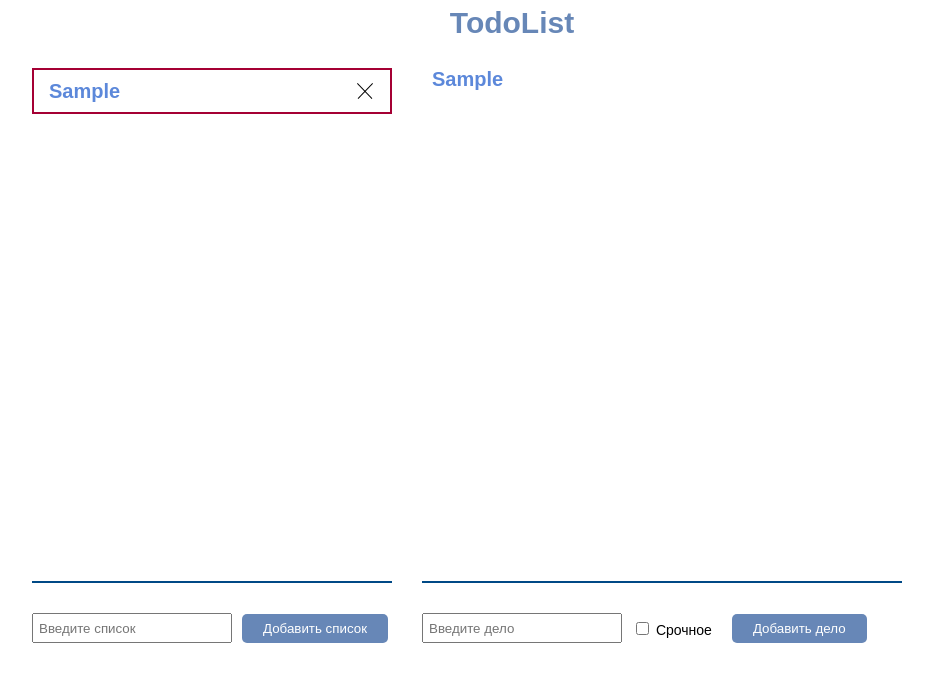
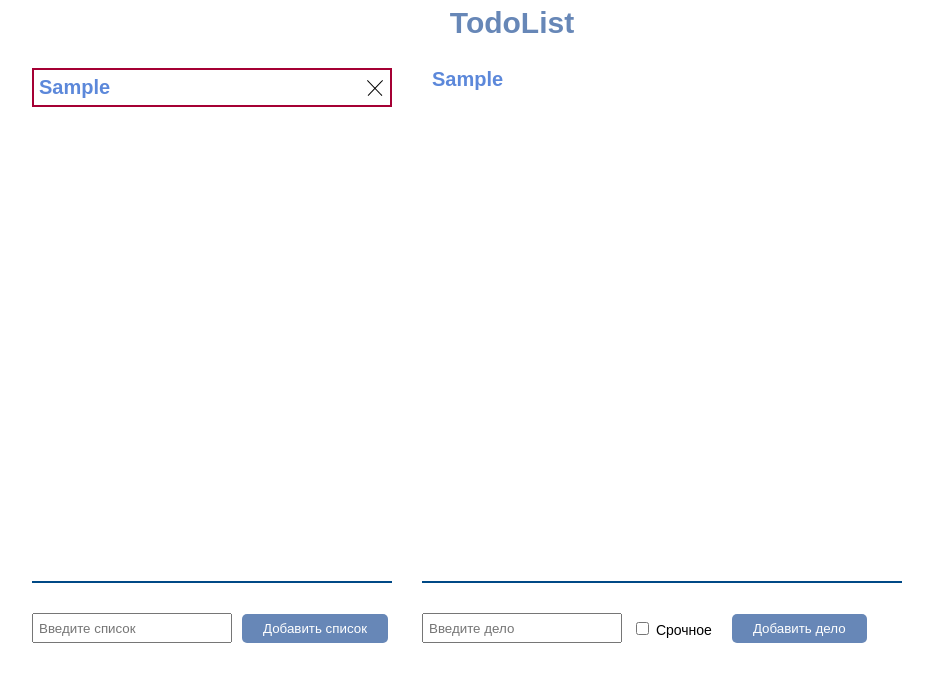
Before and after one commit to Pegasa-WQ/TodoList, a Vue app: page / in a window 1280 px wide. Both pictures are taken after typing "Sample" into the empty fields and a click on the button "Добавить список". Shown: the top 682 px of the page, without its empty margins (128-1061 px from the left). Built offline with nearby package versions, Linux system fonts and the light colour scheme.

Commit message:
add check classes

```diff
--- a/src/components/TodoList.vue
+++ b/src/components/TodoList.vue
@@ -3,7 +3,7 @@
 <div class="todos_container">
 <h2 class="title-list"> {{ title }} </h2>
   <div v-for="(todo, index) in todos" :key="todo.id">
-    <TodoItem v-bind:todo="todo" v-on:remove-todo='removeTodo(index)' :class="{quickly: todo.active, ready: todo.completed}"/>
+    <TodoItem v-bind:todo="todo" v-on:remove-todo='removeTodo(index)' :class="{urgent: todo.checked, completed: todo.completed}"/>
     </div>
 </div>
   <div class="add">
@@ -28,9 +28,8 @@ export default {
     return {
       newTodo: '',
       check: false,
-      idForTodo: 2,
-      todoItem: '',
-      checkedCategories: false
+      idForTodo: 0,
+      todoItem: ''
     }
   },
   methods: {
@@ -45,7 +44,7 @@ export default {
         id: this.idForTodo,
         title: this.newTodo,
         completed: false,
-        active: this.check,
+        checked: this.check,
         date: new Date().toLocaleString()
       })
 
@@ -118,10 +117,10 @@ export default {
 .label-check {
   margin-right: 20px;
 }
-.quickly {
+.urgent {
   border: 2px solid rgb(165, 0, 52);
 }
-.ready {
+.completed {
     text-decoration: line-through;
     border: 2px solid green;
 }
--- a/src/components/TodosLists.vue
+++ b/src/components/TodosLists.vue
@@ -2,7 +2,7 @@
 <div class="todos-lists">
   <div class="container-lists">
   <div v-for="(item, index) in dela" :key="index">
-      <TodosListsItem v-bind:item="item" v-on:send="$emit('send', item.todos, item.title)" v-on:getId="getId(index)" v-on:remove-todo='removeList(index)' :class="{active: smth === index, readies: getComp(item)}"/>
+      <TodosListsItem v-bind:item="item" v-on:send="$emit('send', item.todos, item.title)" v-on:getId="getId(index)" v-on:remove-todo='removeList(index)' :class="{active: activeId === index}"/>
   </div>
   </div>
   <div class="add">
@@ -22,17 +22,14 @@ export default {
   data () {
     return {
       newList: '',
-      smth: '',
+      activeId: '',
       dela: [],
-      ready: false,
-      i: '',
-      array: [],
       idForList: 0
     }
   },
   methods: {
     getId (index) {
-      this.smth = index
+      this.activeId = index
     },
     addList () {
       if (this.newList.trim().length === 0) {
@@ -41,37 +38,30 @@ export default {
       this.dela.push({
         id: this.idForList,
         title: this.newList,
-        green: false,
         todos: []
       })
 
       this.idForList++
       this.newList = ''
     },
-    getIndex (index) {
-      if (this.smth < index) {
+    getIdActive (index) {
+      if (this.activeId < index) {
         return
       }
-      if (this.smth >= index) {
-        this.smth -= 1
+      if (this.activeId >= index) {
+        this.activeId -= 1
       }
     },
     removeList (index) {
       if (this.dela.length === 1) {
         this.$emit('remove', 0, '')
         this.dela.splice(index, 1)
-        this.getIndex(index)
+        this.getIdActive(index)
       } else {
-        this.getIndex(index)
+        this.getIdActive(index)
         this.dela.splice(index, 1)
-        this.$emit('remove', this.dela[this.smth].todos, this.dela[this.smth].title)
+        this.$emit('remove', this.dela[this.activeId].todos, this.dela[this.activeId].title)
       }
-    },
-    getComp (item) {
-      item.todos.filter(i => {
-        item.green = i.completed
-      })
-      return item.green
     }
   },
   computed: {
@@ -88,7 +78,4 @@ export default {
   width: 360px;
   height: 600px;
 }
-.readies {
-  background-color: green;
-}
 </style>
--- a/src/components/TodosListsItem.vue
+++ b/src/components/TodosListsItem.vue
@@ -1,5 +1,5 @@
 <template>
-  <div class="todo-item">
+  <div class="todo-item" :class="{full: findAll(item), ready: getComp(item)}">
       <h2 class="title-lists" @click="$emit('send', item.todos, item.title); $emit('getId')">
       {{ item.title }}
     </h2>
@@ -12,9 +12,16 @@ export default {
   props: ['item'],
   data () {
     return {
+      array: []
     }
   },
   methods: {
+    getComp (item) {
+      return item.todos.filter(i => i.completed).length > 0 && item.todos.filter(i => i.completed).length < item.todos.length
+    },
+    findAll (item) {
+      return item.todos.length === item.todos.filter(i => i.completed).length && item.todos.length > 0
+    }
   },
   created: function () {
     this.$emit('send', this.item.todos, this.item.title)
@@ -26,10 +33,10 @@ export default {
 .title-lists {
   margin: 0;
   padding: 0;
-  min-width: 70%;
+  min-width: 90%;
   font-size: 20px;
   font-weight: 600;
-  line-height: 22px;
+  line-height: 35px;
   color: rgba(92, 136, 218);
 }
 .todo-item {
@@ -37,11 +44,17 @@ export default {
   align-items: center;
   justify-content: space-between;
   margin-bottom: 12px;
-  padding: 10px 15px;
+  padding: 0 5px;
   border: 2px solid rgba(0, 73, 134);
   cursor: pointer;
 }
 .active {
   border: 2px solid rgb(165, 0, 52);
 }
+.ready {
+  background-color: green;
+}
+.full {
+  background-color: gray;
+}
 </style>
```
